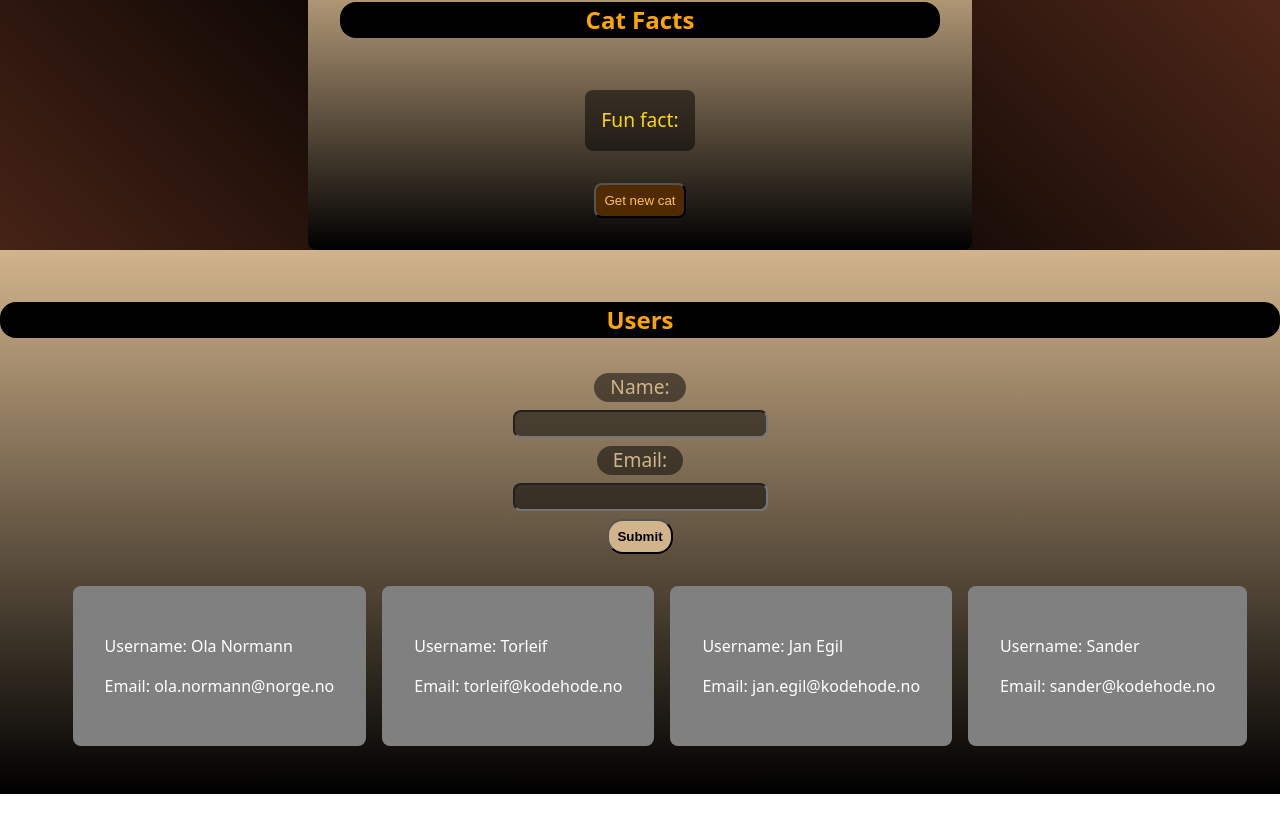
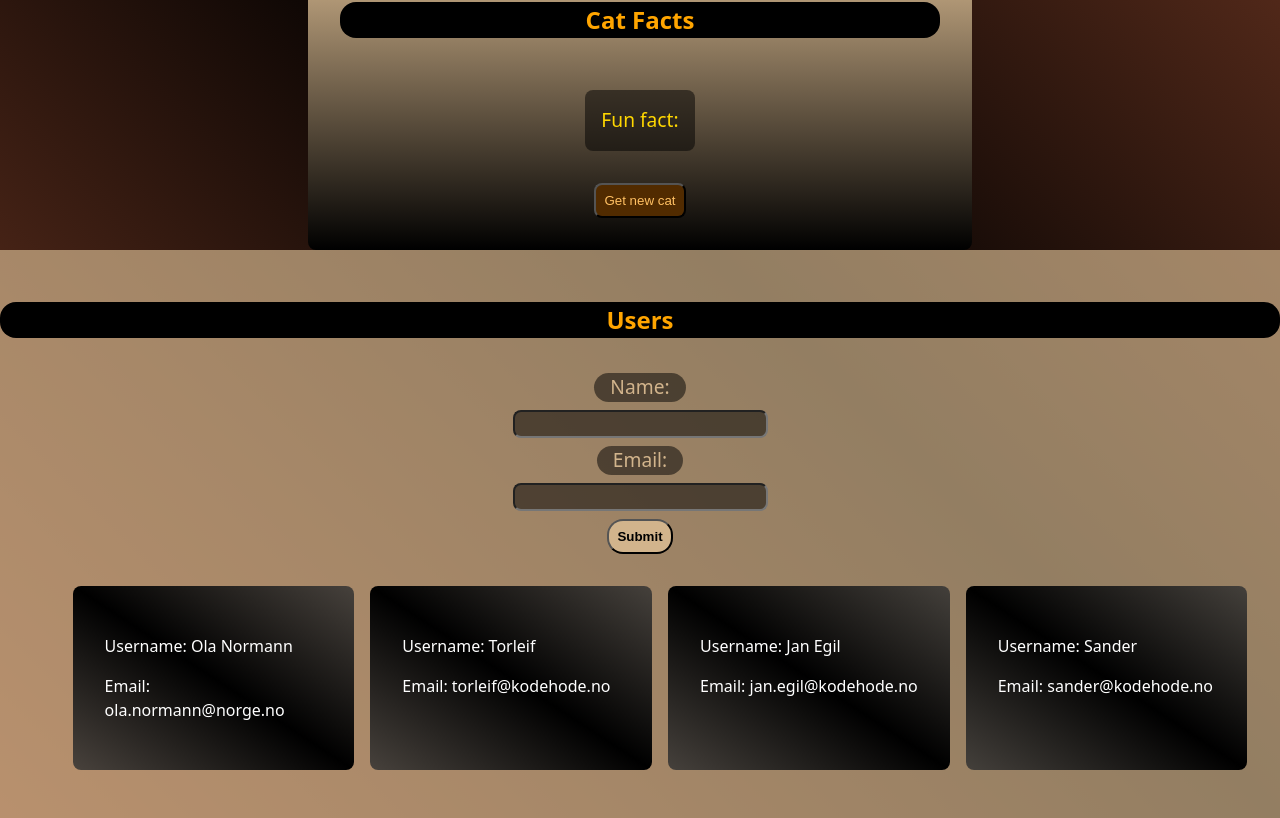
Before and after one commit to hemingus/react-2, a React (Vite) app: page / in a window 1280 px wide. Shown: the part 455-1273 px from the top of the page. Before the commit the page ends 1249 px from the top, so only its background shows below. Built offline with nearby package versions, Linux system fonts and the light colour scheme; no server answers.

Commit message:
improve styles

```diff
--- a/src/App.css
+++ b/src/App.css
@@ -110,22 +110,29 @@ body h2 {
   align-items: center;
   gap: 1rem;
   border-radius: 0.5rem;
-  background-image: linear-gradient(tan, black);
+  background-color: rgba(210, 180, 140, 0.7);
   padding: 2rem;
 }
 
 .user-list {
   display: flex;
   flex-wrap: wrap;
+  justify-content: stretch;
+  align-items: stretch;
   gap: 1rem;
 }
 
 .user-card {
+  flex: 1;
   text-align: start;
   list-style: none;
-  background: grey;
+  background-image: linear-gradient(to top right, rgba(255, 255, 255, 0.5) -100%, black, rgba(255, 255, 255, 0.5) 200%);
   padding: 2rem;
   border-radius: 0.5rem;
+}
+
+.user-card p strong {
+  color: orange;
 }
 
 .new-user-form {
```
